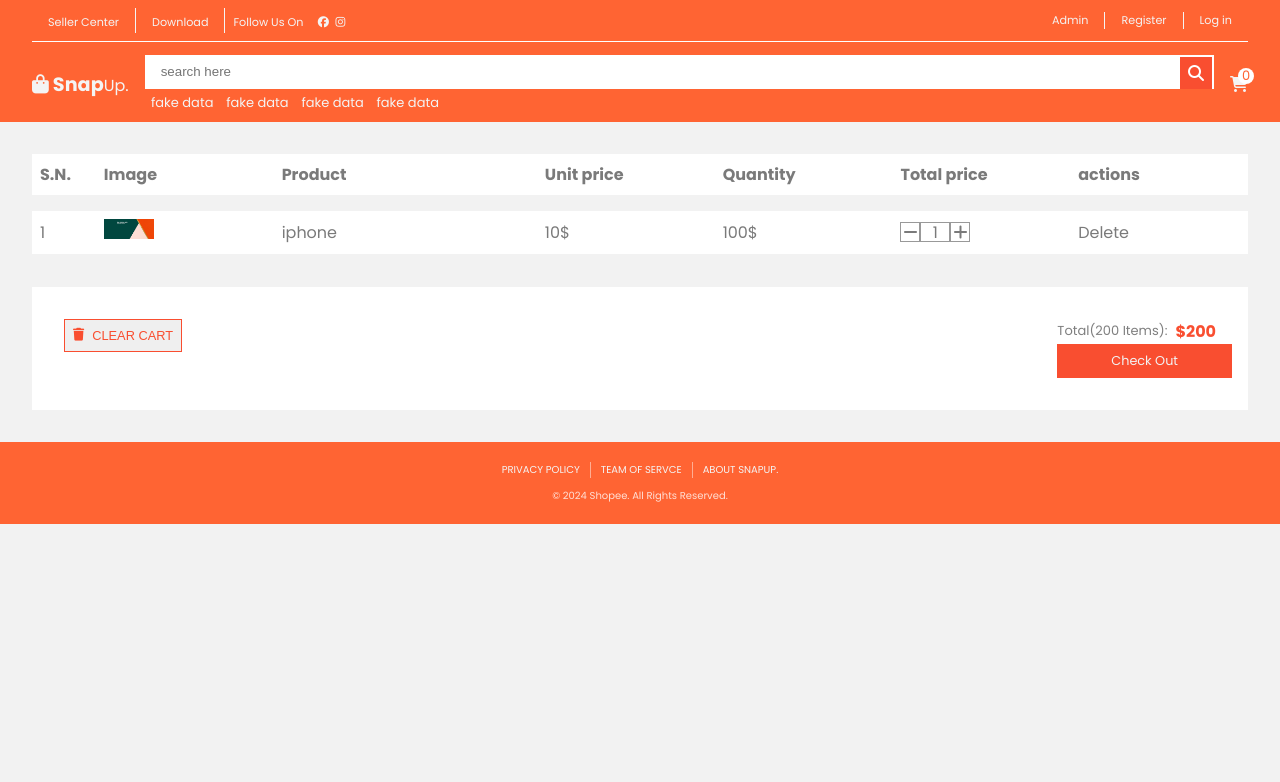
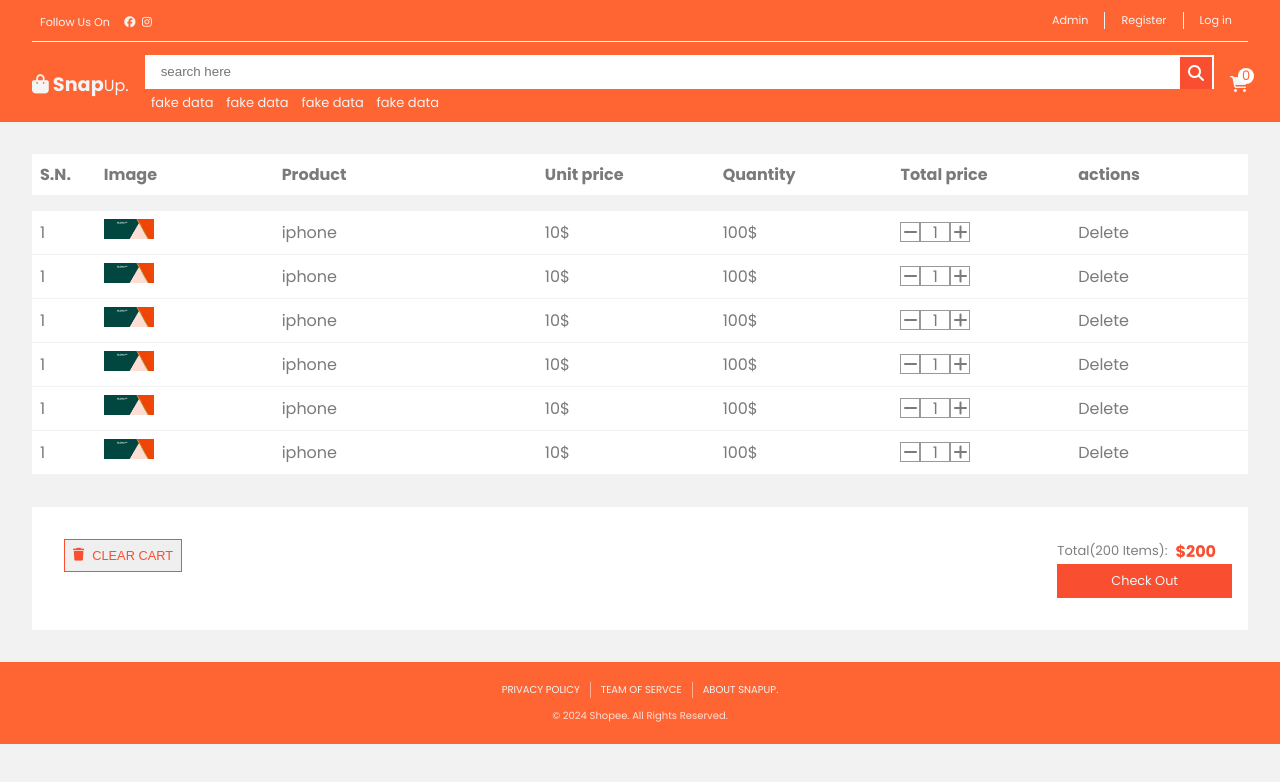
Before and after one commit to mohamedemara01018/E-commerce-with-team, a React (Vite) app: page /cart in a window 1280 px wide. Shown: the top 782 px of the page. Built offline with nearby package versions, Linux system fonts and the light colour scheme.

Commit message:
commited

```diff
--- a/src/components/header/Header.jsx
+++ b/src/components/header/Header.jsx
@@ -10,16 +10,7 @@ function Header() {
                     <div className="header-top">
                         <div className="header-top-left">
                             <ul>
-                                <li>
-                                    <Link to={'/Seller Center'}>
-                                        Seller Center
-                                    </Link>
-                                </li>
-                                <li>
-                                    <Link to={'/Download'}>
-                                        Download
-                                    </Link>
-                                </li>
+
                                 <li>
                                     <a >
                                         Follow Us On
--- a/src/dashboard/page/dashboard-page/Dashboard.css
+++ b/src/dashboard/page/dashboard-page/Dashboard.css
@@ -1,4 +1,5 @@
 .home-dash {
     display: flex;
     align-items: start;
+    overflow: hidden;
 }
--- a/src/pages/admin-page/Admin.jsx
+++ b/src/pages/admin-page/Admin.jsx
@@ -14,7 +14,7 @@ function Admin() {
         if (email != 'marhjmal6@gmail.com' && parseInt(password) != 11111111) {
             return toast('Email And Password is not correct')
         }
-        else if (email != 'marhjmal6@gmail.com') {
+        else if (email != 'mohamed@gmail.com') {
             return toast('Email is not correct')
         } else if (parseInt(password) != 11111111) {
             return toast('Password is not correct')
--- a/src/pages/cart-page/Cart.css
+++ b/src/pages/cart-page/Cart.css
@@ -7,20 +7,32 @@
     flex-direction: column;
     gap: 2rem;
 
+    .table-container {
+        max-width: 100%;
+        overflow-x: auto;
+
         table {
+            width: 100%;
+            border-collapse: collapse;
+            text-align: left;
+            font-size: 0.9rem;
             display: flex;
             flex-direction: column;
-        align-items: center;
+            align-items: start;
+            justify-content: center;
             gap: 1rem;
 
             thead {
+                width: 100%;
+                border-collapse: collapse;
+                min-width: 800px;
                 background: var(--clr-white);
-            width: 100%;
+
 
                 tr {
                     display: flex;
                     align-items: center;
-
+                    justify-content: start;
                     th {
                         padding: 0.5rem;
                         flex-basis: 300px;
@@ -42,14 +54,16 @@
             }
 
             tbody {
+                width: 100%;
+                border-collapse: collapse;
+                min-width: 800px;
                 background: var(--clr-white);
-            width: 100%;
 
                 tr {
                     border-bottom: 1px solid var(--clr-light-gray);
                     display: flex;
                     align-items: center;
-
+                    justify-content: start;
                     td {
 
                         padding: 0.5rem;
@@ -83,6 +97,8 @@
 
             }
         }
+    }
+
 }
 
 
--- a/src/pages/cart-page/Cart.jsx
+++ b/src/pages/cart-page/Cart.jsx
@@ -26,6 +26,7 @@ function Cart() {
         <div className='cart'>
             <div className="container">
                 <div className="cart-content">
+                    <div className="table-container">
                         <table>
                             <thead>
                                 <tr>
@@ -71,10 +72,86 @@ function Cart() {
                                         </button>
                                     </td>
                                 </tr>
+                                <tr>
+                                    <td>1</td>
+                                    <td>
+                                        <img src={img} alt='img' width={50} />
+                                    </td>
+                                    <td>iphone</td>
+                                    <td>10$</td>
+                                    <td>100$</td>
+                                    <td><Quantity_inc_dec quantity={quantity} increase={() => handleIcrease} decrease={() => handleDerease} /></td>
+                                    <td>
+                                        <button>
+                                            Delete
+                                        </button>
+                                    </td>
+                                </tr>
+                                <tr>
+                                    <td>1</td>
+                                    <td>
+                                        <img src={img} alt='img' width={50} />
+                                    </td>
+                                    <td>iphone</td>
+                                    <td>10$</td>
+                                    <td>100$</td>
+                                    <td><Quantity_inc_dec quantity={quantity} increase={() => handleIcrease} decrease={() => handleDerease} /></td>
+                                    <td>
+                                        <button>
+                                            Delete
+                                        </button>
+                                    </td>
+                                </tr>
+                                <tr>
+                                    <td>1</td>
+                                    <td>
+                                        <img src={img} alt='img' width={50} />
+                                    </td>
+                                    <td>iphone</td>
+                                    <td>10$</td>
+                                    <td>100$</td>
+                                    <td><Quantity_inc_dec quantity={quantity} increase={() => handleIcrease} decrease={() => handleDerease} /></td>
+                                    <td>
+                                        <button>
+                                            Delete
+                                        </button>
+                                    </td>
+                                </tr>
+                                <tr>
+                                    <td>1</td>
+                                    <td>
+                                        <img src={img} alt='img' width={50} />
+                                    </td>
+                                    <td>iphone</td>
+                                    <td>10$</td>
+                                    <td>100$</td>
+                                    <td><Quantity_inc_dec quantity={quantity} increase={() => handleIcrease} decrease={() => handleDerease} /></td>
+                                    <td>
+                                        <button>
+                                            Delete
+                                        </button>
+                                    </td>
+                                </tr>
+                                <tr>
+                                    <td>1</td>
+                                    <td>
+                                        <img src={img} alt='img' width={50} />
+                                    </td>
+                                    <td>iphone</td>
+                                    <td>10$</td>
+                                    <td>100$</td>
+                                    <td><Quantity_inc_dec quantity={quantity} increase={() => handleIcrease} decrease={() => handleDerease} /></td>
+                                    <td>
+                                        <button>
+                                            Delete
+                                        </button>
+                                    </td>
+                                </tr>
 
 
                             </tbody>
                         </table>
+                    </div>
                     <div className="cart-content-bottom">
 
                         <button >
```
Lines whose indentation alone changed are shown as unchanged.
